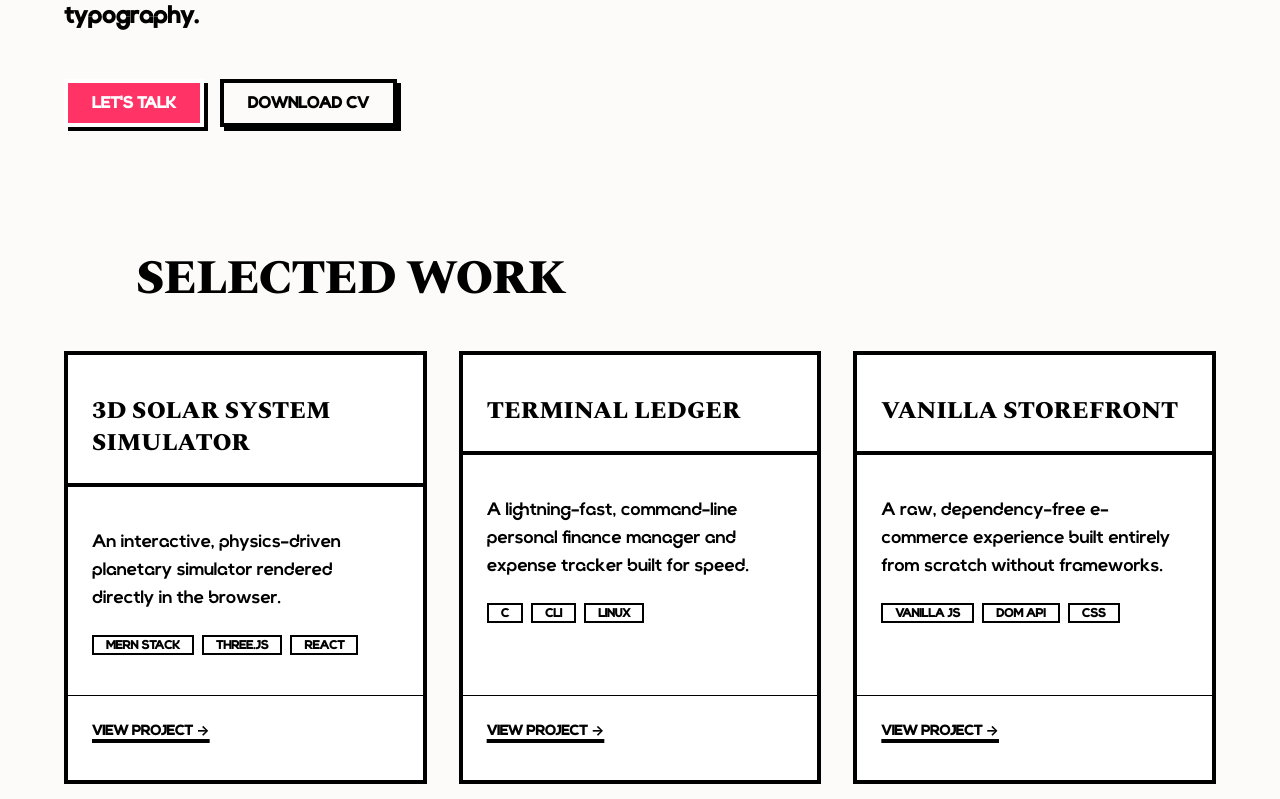
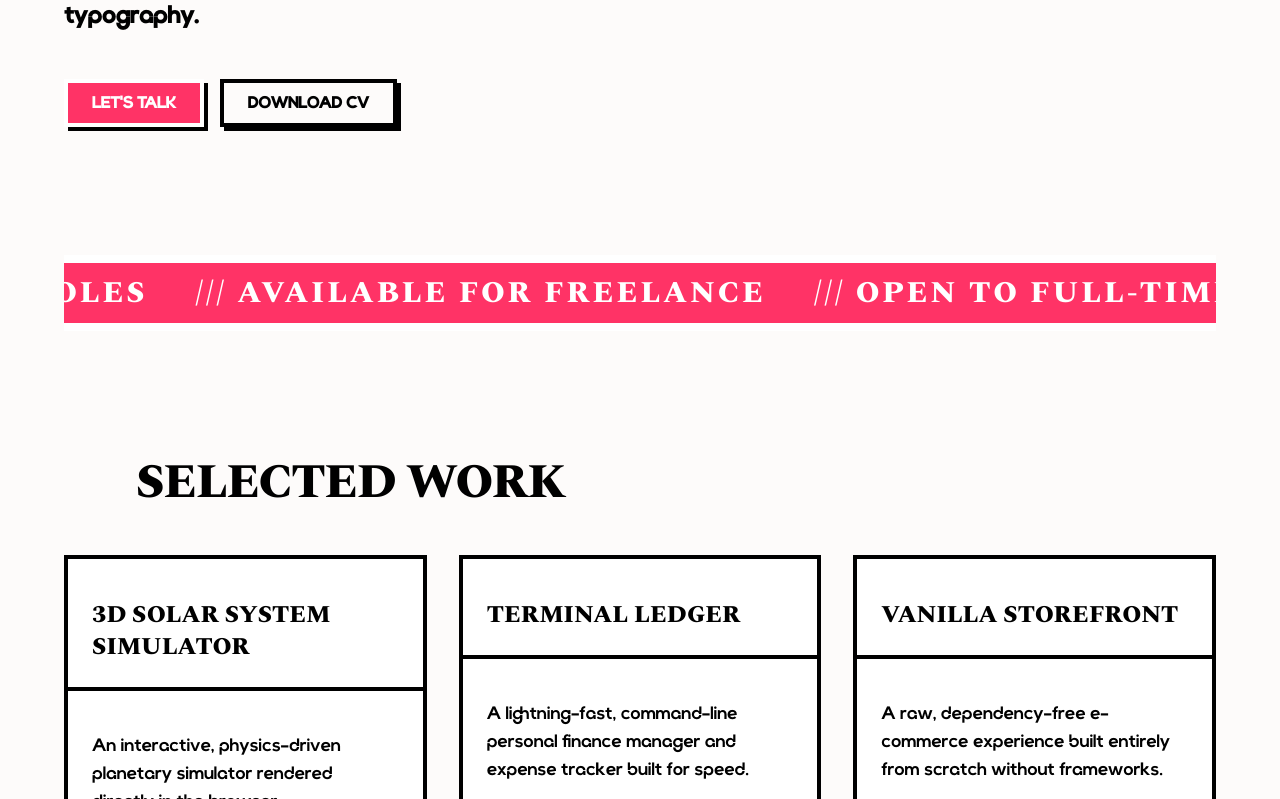
Before and after one commit to samybit/brutalist-portfolio, a React (Vite) app: page / in a window 1280 px wide. Shown: the part 673-1472 px from the top of the page. Built offline with nearby package versions, Linux system fonts and the light colour scheme.

Commit message:
wire up the Glitch & Marquee to app.tsx

```diff
--- a/src/App.tsx
+++ b/src/App.tsx
@@ -161,7 +161,8 @@ export default function App() {
       {/* --- RESPONSIVE NAVBAR --- */}
       <header className="flex flex-col sm:flex-row justify-between items-start sm:items-end border-b-8 border-foreground pb-6 mb-12 md:mb-20 gap-6 sm:gap-0">
         <h1
-          className="text-5xl md:text-4xl font-heading font-black uppercase leading-none tracking-tighter hover:text-mainBrand transition-colors"
+          className="text-5xl md:text-4xl font-heading font-black uppercase leading-none tracking-tighter hover:text-mainBrand transition-colors glitch-hover"
+          data-text="Samy.Dev"
           onClick={routeHome}
         >
           Samy<span className="text-mainBrand">.</span>Dev
@@ -252,6 +253,19 @@ export default function App() {
                     DOWNLOAD CV
                   </a>
                 </Button>
+              </div>
+            </div>
+
+            {/* The Brutalist Marquee */}
+            <div className="w-full border-y-8 border-foreground bg-mainBrand text-white py-3 mb-32 overflow-hidden flex whitespace-nowrap -mx-8 px-8 md:mx-0 md:px-0">
+              <div className="animate-marquee inline-block font-heading font-black text-2xl md:text-3xl uppercase tracking-widest">
+                <span className="mx-6">/// OPEN TO FULL-TIME ROLES</span>
+                <span className="mx-6">/// AVAILABLE FOR FREELANCE</span>
+                {/* <span className="mx-6">/// NO APOLOGIES</span> */}
+
+                <span className="mx-6">/// OPEN TO FULL-TIME ROLES</span>
+                <span className="mx-6">/// AVAILABLE FOR FREELANCE</span>
+                {/* <span className="mx-6">/// NO APOLOGIES</span> */}
               </div>
             </div>
 
@@ -555,9 +569,14 @@ export default function App() {
             transition={{ duration: 0.4 }}
             className="flex flex-col items-center justify-center py-20 text-center"
           >
-            <h2 className="text-[150px] md:text-[250px] font-heading font-black leading-none text-foreground mb-4">
+
+            <h2
+              className="text-[150px] md:text-[250px] font-heading font-black leading-none text-foreground mb-4 glitch-hover cursor-default"
+              data-text="404"
+            >
               4<span className="text-mainBrand">0</span>4
             </h2>
+
             <div className="bg-foreground text-background px-6 py-2 font-sans font-black uppercase text-2xl md:text-4xl tracking-widest mb-8">
               Transmission Lost
             </div>
```
